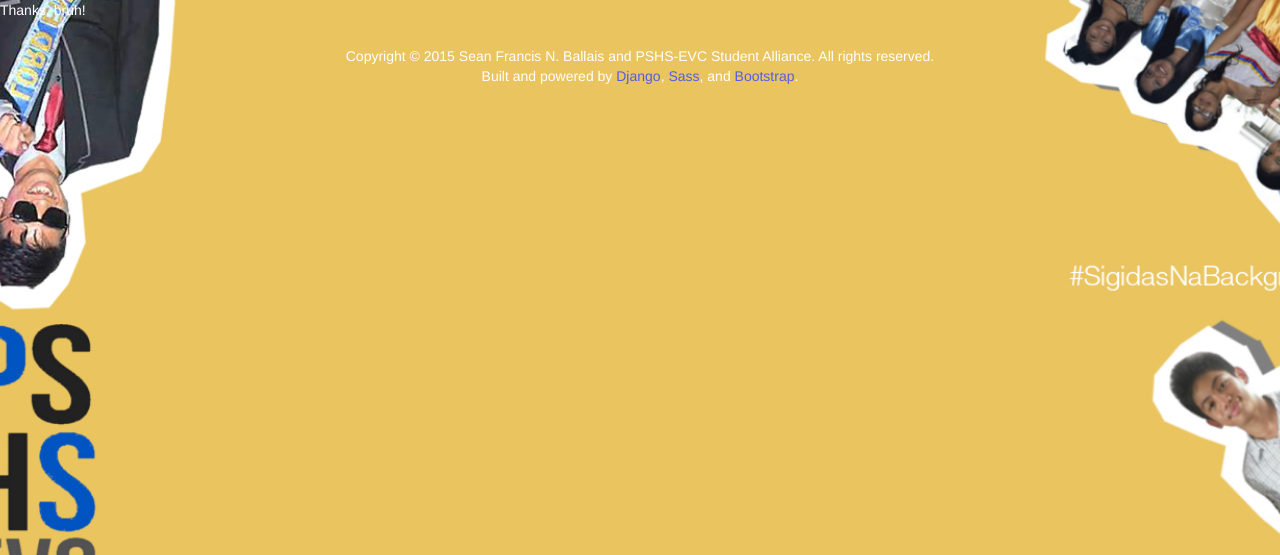
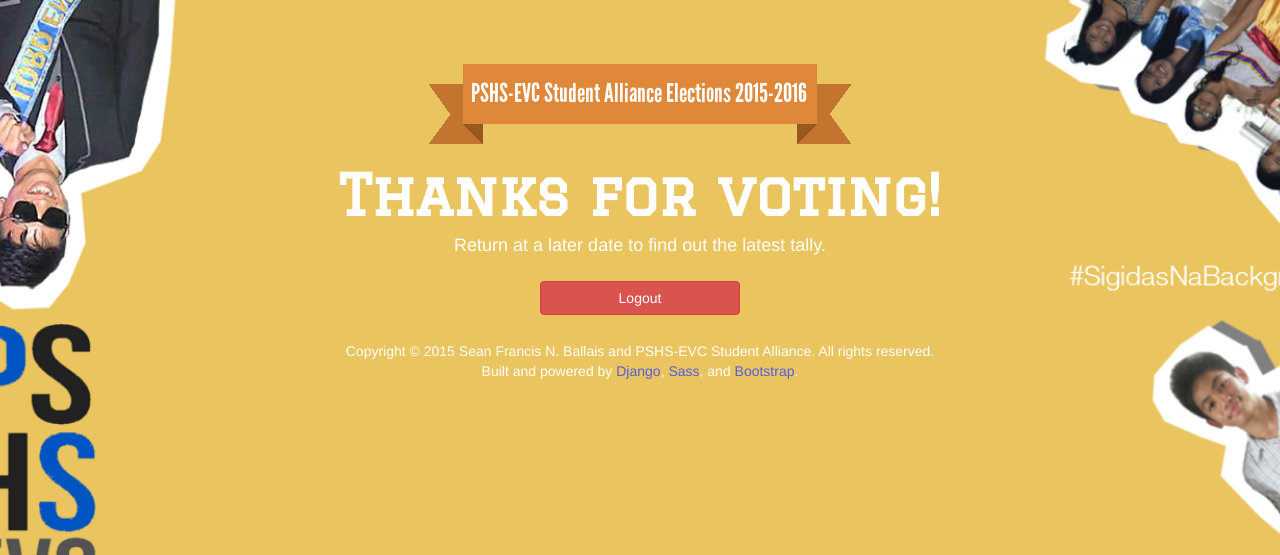
Before and after one commit to seanballais/SAElections, a Django app: page / in a window 1280 px wide. Shown: the top 555 px of the page. Run offline with Django 3.2, Linux system fonts and the light colour scheme; a user stored in the database is signed in; tables that the repository leaves empty hold one stand-in row (values such as "Sample post"); style sheets or scripts are compiled from the project's sources; some libraries are stand-ins or nearby versions.

Commit message:
Added the final touches to the Thank You page.

```diff
--- a/SAElections/static/css/home.css
+++ b/SAElections/static/css/home.css
@@ -6,21 +6,25 @@
 .img-responsive {
   margin: 0 auto; }
 
+/* Classes */
+.banner-title {
+  font-family: 'Graduate', serif;
+  font-weight: bold; }
+
 article {
   color: #fff;
   /* Set the height and width to 100% */
   height: 100%;
   width: 100%; }
   article > div#no-auth,
-  article > div#has-auth {
+  article > div#has-auth,
+  article > div#has-voted {
     height: 100%;
     text-align: center; }
   article > div#no-auth {
-    margin-top: 10%; }
-    article > div#no-auth > h1#banner-title {
-      font-family: 'Graduate', serif;
-      font-size: 8.5em;
-      font-weight: bold; }
+    margin-top: 5%; }
+    article > div#no-auth > h1.banner-title {
+      font-size: 8.5em; }
     article > div#no-auth > a {
       margin: 0 auto;
       margin-top: 4%;
@@ -72,6 +76,15 @@ article {
         display: none;
         margin-top: 5%;
         margin-bottom: 2%; }
+  article > div#has-voted {
+    margin-top: 5%; }
+    article > div#has-voted > h3.banner-title {
+      font-size: 4em; }
+    article > div#has-voted > a#logout {
+      margin: 0 auto;
+      margin-top: 2%;
+      max-width: 100%;
+      width: 200px; }
 
 footer {
   margin-top: 2%; }
--- a/SAElections/static/js/home.js
+++ b/SAElections/static/js/home.js
@@ -189,7 +189,7 @@ function pageClicks()
 
             votedCandidates = votedCandidates.substring(0, votedCandidates.length - 1);
 
-            window.location.replace(rawURL + '?votes=' + votedCandidates);
+            window.location.replace(rawURL + votedCandidates + '/');
         }
     );
 }
--- a/SAElections/static/scss/home.scss
+++ b/SAElections/static/scss/home.scss
@@ -4,6 +4,12 @@
 
 /* Extend Bootstrap 3 classes/identifiers */
 .img-responsive { margin: 0 auto; }
+
+/* Classes */
+.banner-title {
+    font-family: 'Graduate', serif;
+    font-weight: bold;
+}
 
 article {
     color: #fff;
@@ -13,19 +19,16 @@ article {
     @each $prop in $property { #{$prop}: 100%; }
 
     > div#no-auth,
-    > div#has-auth {
+    > div#has-auth,
+    > div#has-voted {
         height: 100%;
         text-align: center;
     }
 
     > div#no-auth {
-        margin-top: 10%;
+        margin-top: 5%;
 
-        > h1#banner-title {
-            font-family: 'Graduate', serif;
-            font-size: 8.5em;
-            font-weight: bold;
-        }
+        > h1.banner-title { font-size: 8.5em; }
 
         > a {
             margin: 0 auto;
@@ -92,6 +95,18 @@ article {
             }
         }
     }
+
+    > div#has-voted {
+        margin-top: 5%;
+
+        > h3.banner-title { font-size: 4em; }
+        > a#logout {
+            margin: 0 auto;
+            margin-top: 2%;
+            max-width: 100%;
+            width: 200px;
+        }
+    }
 }
 
 footer {
--- a/SAElections/templates/home.html
+++ b/SAElections/templates/home.html
@@ -66,11 +66,16 @@
                 </div>
             </div>
         {% elif user and not user.is_anonymous and user.has_voted %}
-            Thanks, bruh!
+            <div id="has-voted" class="row-fluid">
+                <img id="banner" class="img-responsive" src="/static/img/global/banner.png" height="80" width="422">
+                <h3 class="banner-title">Thanks for voting!</h3>
+                <h4>Return at a later date to find out the latest tally.</h4>
+                <a id="logout" href="{% url 'auth:logout' %}?next={{ request.path }}" class="btn btn-danger btn-block">Logout</a>
+            </div>
         {% else %}
             <div id="no-auth" class="row-fluid">
                 <img id="banner" class="img-responsive" src="/static/img/global/banner.png" height="80" width="422">
-                <h1 id="banner-title">Vote now!</h1>
+                <h1 class="banner-title">Vote now!</h1>
                 <h3>For the next set of PSHS-EVC Student Alliance Officers</h3>
                 <a href="" class="btn btn-block btn-social btn-facebook" onclick="window.open('{% url 'social:begin' 'facebook' %}?next=/auth-successful', '_blank', 'location=yes,height=570,width=520,scrollbars=yes,status=yes');">
                     <i class="fa fa-facebook"></i>
--- a/SAElections/voting/views.py
+++ b/SAElections/voting/views.py
@@ -1,6 +1,7 @@
+from django.http import HttpResponseBadRequest, HttpResponseRedirect
 from django.shortcuts import render_to_response
 from django.template.context import RequestContext
-from voting.models import UserProfile
+from django.contrib.auth.models import User
 
 def home(request):
     return render_to_response(
@@ -18,6 +19,15 @@ def auth_successful(self): # Reloads the home page to access the voting area or
     return render_to_response('auth-successful.html')
 
 def save_to_db(request, votes): # Update records in the database
-    user = UserProfile(people_voted=votes, has_voted=True)
-    user.save()
-    return HttpResponseRedirect('/')
+    try:
+        userID = request.user.id # Poor cast off
+
+        userObj = User.objects.get(id=userID)
+        userObj.people_voted = votes
+        userObj.has_voted = True
+
+        userObj.save()
+    except User.DoesNotExist:
+        raise HttpResponseBadRequest
+
+    return HttpResponseRedirect('/') # Return to the home page
```
